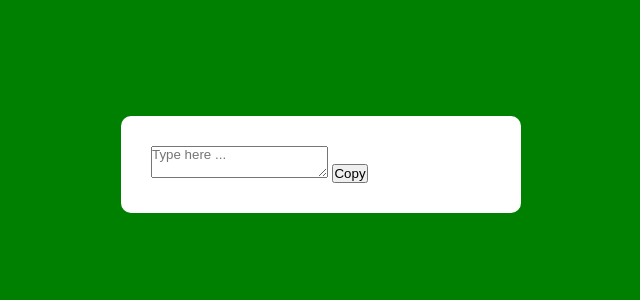
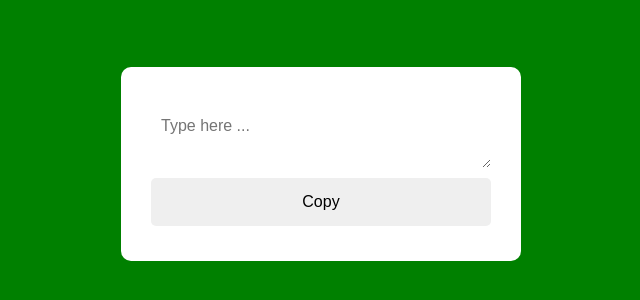
Before and after one commit to MohsenKaramiDeveloper/copy-to-clipboard, a plain HTML site: page index.html in a window 1280 px wide. Shown: the part 236-536 px from the top of the page, without its empty margins (319-959 px from the left). Drawn offline with Linux system fonts and the light colour scheme.

Commit message:
style text area button

```diff
--- a/style.css
+++ b/style.css
@@ -19,5 +19,14 @@ body{
     background: #fff;
     padding: 30px;
     border-radius: 10px;
+}
 
+.container :where(textarea , button){
+    outline: 0;
+    border: 0;
+    width: 100%;
+    padding: 15px 10px;
+    border-radius: 5px;
+    font-size: 16px;
+    margin: 5px 0;
 }
```
